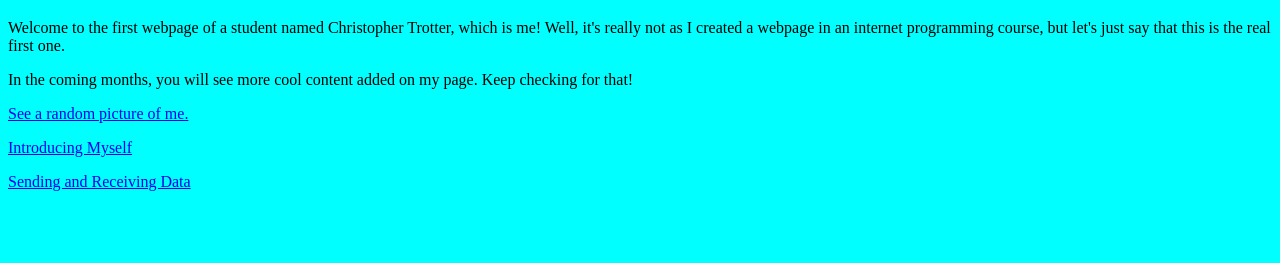
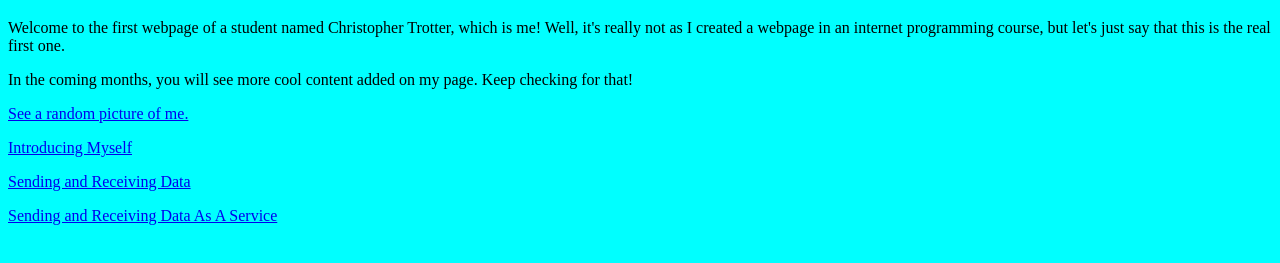
Before and after one commit to ctrotter1197/myfirststaticwebpage, a plain HTML site: page index.html in a window 1280 px wide. Shown: the part 61-324 px from the top of the page. Drawn offline with Linux system fonts and the light colour scheme.

Commit message:
Update index.html

```diff
--- a/index.html
+++ b/index.html
@@ -17,6 +17,6 @@ an internet programming course, but let's just say that this is the real first o
 <a href="picturepage.html"> See a random picture of me.</a>
 <p><a href="aboutme.html"> Introducing Myself </a></p>
 <p><a href="GradeStudentIDInfo.html"> Sending and Receiving Data </a></p>
-<p><a href="SenderAsAService.html> Sending and Receiving Data As A Service This Time </a></p>
+<p><a href="SenderAsAService.html"> Sending and Receiving Data As A Service </a></p>
 </body>
 </html>
```
